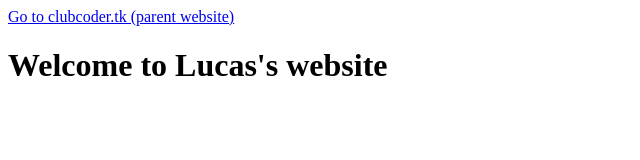
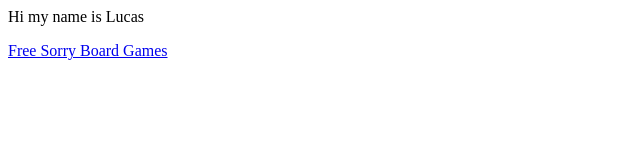
Before and after one commit to clubcoder/lucas, a plain HTML site: page index.html in a window 1280 px wide. Shown: the whole page, without its empty margins (0-640 px from the left). Drawn offline with Linux system fonts and the light colour scheme.

Commit message:
Update index.html

```diff
--- a/index.html
+++ b/index.html
@@ -1,2 +1,2 @@
-<a href="clubcoder.tk">Go to clubcoder.tk (parent website)</a>
-<h1>Welcome to Lucas's website</h1>
+<p> Hi my name is Lucas</p>
+<a href="https://bing.com">Free Sorry Board Games</a>
```
